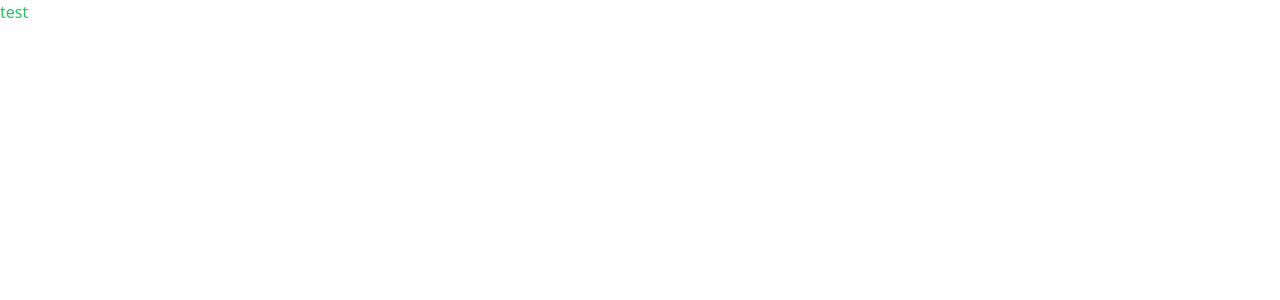
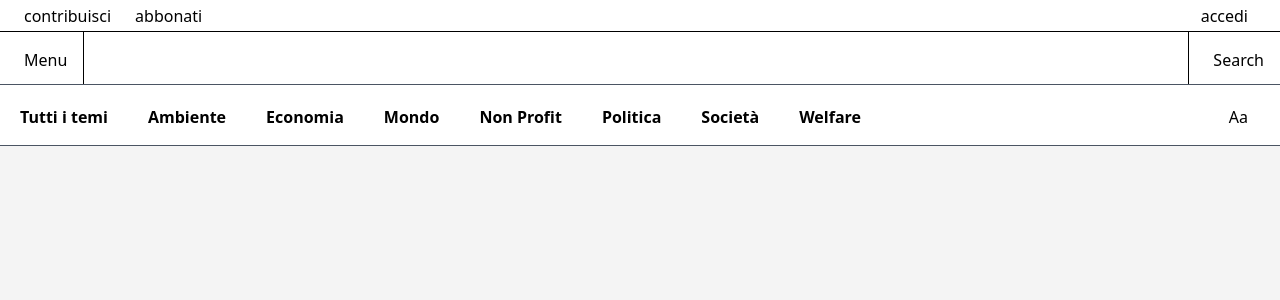
Before and after one commit to marcoglp98/atoms-demo, a React (Create React App) app: page / in a window 1280 px wide. Shown: the top 300 px of the page. Built offline with nearby package versions, Linux system fonts and the light colour scheme.

Commit message:
feat: add TopBar component

```diff
--- a/src/App.jsx
+++ b/src/App.jsx
@@ -1,4 +1,6 @@
+import Main from "./pages/Main";
+
 const App = () => {
-    return <h1 className="text-green-500">test</h1>
+    return <Main></Main>
     }
 export default App;
--- /dev/null
+++ b/src/components/large/TopBar.jsx
@@ -0,0 +1,17 @@
+import LoginBar from "../small/LoginBar";
+import MenuBar from "../small/MenuBar";
+import NewsBar from "../small/NewsBar";
+
+const TopBar = () => {
+  return (
+    <>
+      <div className="bg-white">
+        <LoginBar></LoginBar>
+        <MenuBar></MenuBar>
+        <NewsBar></NewsBar>
+      </div>
+    </>
+  );
+};
+
+export default TopBar;
--- /dev/null
+++ b/src/components/small/LoginBar.jsx
@@ -0,0 +1,15 @@
+const LoginBar = () => {
+  return (
+    <div className="flex flex-row border-b border-b-black justify-between h-8">
+      <div className="flex flex-row">
+        <p className="ml-6 mt-1 mb-2">contribuisci</p>
+        <p className="ml-6 mt-1 mb-2">abbonati</p>
+      </div>
+      <div className="">
+        <p className="mr-8 mt-1 mb-2">accedi</p>
+      </div>
+    </div>
+  );
+};
+
+export default LoginBar;
--- /dev/null
+++ b/src/components/small/MenuBar.jsx
@@ -0,0 +1,14 @@
+const MenuBar = () => {
+  return (
+    <div className="flex flex-row border-b border-b-gray-600 justify-between">
+      <div className="border-r border-r-black">
+        <p className="ml-6 mt-4 mb-3 pr-4">Menu</p>
+      </div>
+      <div className="border-l border-l-black">
+        <p className="ml-6 mt-4 mb-3 pr-4">Search</p>
+      </div>
+    </div>
+  );
+};
+
+export default MenuBar;
--- /dev/null
+++ b/src/components/small/NewsBar.jsx
@@ -0,0 +1,37 @@
+const NewsBar = () => {
+  return (
+    <div className="flex flex-row justify-between border-b border-b-gray-600">
+      <div className="flex flex-row">
+        <p className="mt-5 ml-5 mr-5 pb-4 font-bold hover:border-b-4 border-red-600">
+          Tutti i temi
+        </p>
+        <p className="mt-5 ml-5 mr-5 pb-4 font-bold hover:border-b-4 border-red-600">
+          Ambiente
+        </p>
+        <p className="mt-5 ml-5 mr-5 pb-4 font-bold hover:border-b-4 border-red-600">
+          Economia
+        </p>
+        <p className="mt-5 ml-5 mr-5 pb-4 font-bold hover:border-b-4 border-red-600">
+          Mondo
+        </p>
+        <p className="mt-5 ml-5 mr-5 pb-4 font-bold hover:border-b-4 border-red-600">
+          Non Profit
+        </p>
+        <p className="mt-5 ml-5 mr-5 pb-4 font-bold hover:border-b-4 border-red-600">
+          Politica
+        </p>
+        <p className="mt-5 ml-5 mr-5 pb-4 font-bold hover:border-b-4 border-red-600">
+          Società
+        </p>
+        <p className="mt-5 ml-5 mr-5 pb-4 font-bold hover:border-b-4 border-red-600">
+          Welfare
+        </p>
+      </div>
+      <div className="mr-8 mt-5">
+        <p>Aa</p>
+      </div>
+    </div>
+  );
+};
+
+export default NewsBar;
--- a/src/index.css
+++ b/src/index.css
@@ -1,3 +1,7 @@
 @tailwind base;
 @tailwind components;
 @tailwind utilities;
+
+body {
+  background-color: #f4f4f4;
+}
--- a/src/pages/Main.jsx
+++ b/src/pages/Main.jsx
@@ -0,0 +1,6 @@
+import TopBar from "../components/large/TopBar";
+const Main = () => {
+  return <TopBar></TopBar>;
+};
+
+export default Main;
```
Also changed, not shown: src/components/large/Component.jsx (deleted), src/components/small/Component.jsx (deleted), src/index.jsx (line endings or trailing spaces).
